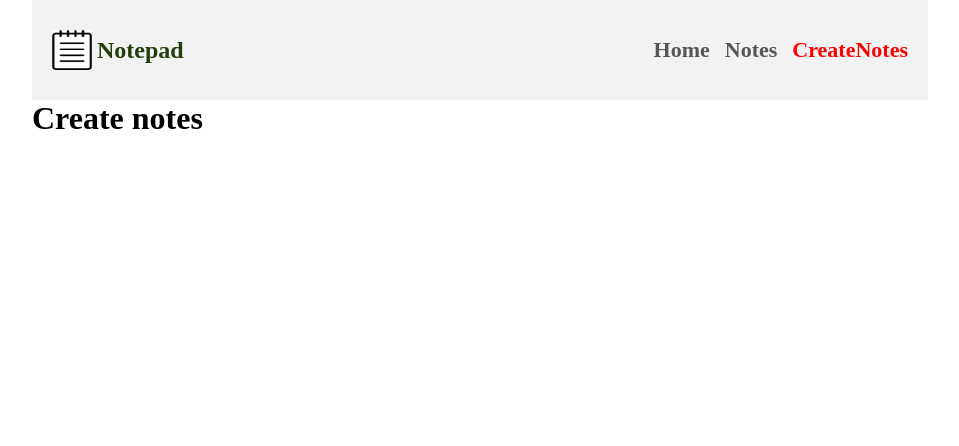
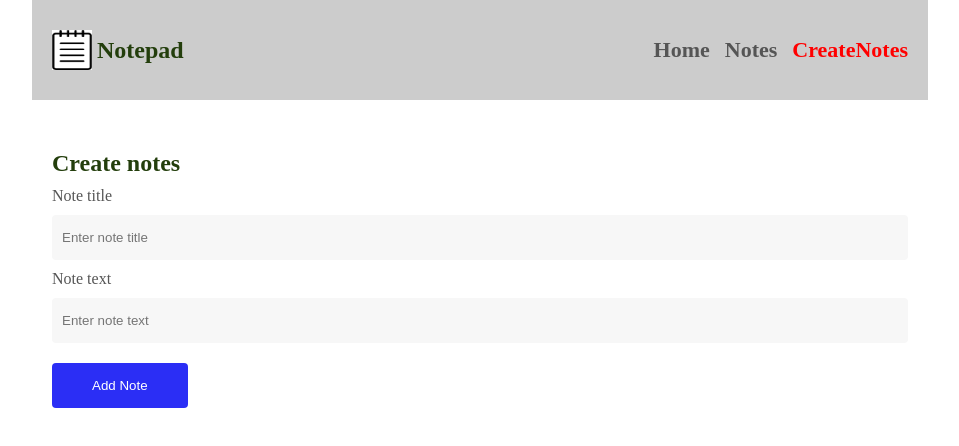
Before and after one commit to michado2019/notepad-app, a React (Create React App) app: page /createNotes in a window 1280 px wide. Shown: the top 446 px of the page, without its empty margins (160-1119 px from the left). Built offline with nearby package versions, Linux system fonts and the light colour scheme.

Commit message:
feat: createNote.jsx content created

```diff
--- a/src/components/Navbar.css
+++ b/src/components/Navbar.css
@@ -5,7 +5,7 @@
 .navbar {
   display: flex;
   align-items: center;
-  background-color: #f2f2f2;
+  background-color: #cccccc;
   padding: 0 20px;
   height: 100px;
 }
--- a/src/components/pages/CreateNotes/CreateNotes.css
+++ b/src/components/pages/CreateNotes/CreateNotes.css
@@ -0,0 +1,36 @@
+.createNotesWrapper {
+  padding: 0 20px;
+  margin: 40px 0;
+}
+.createNotesForm {
+  display: flex;
+  flex-direction: column;
+  align-items: flex-start;
+  justify-content: center;
+  width: 100%;
+}
+.createNotesTitle {
+  color: #233e0c;
+  margin-top: 10px;
+}
+.createNotesLabel {
+  color: #555555;
+  margin: 10px 0;
+}
+.createNotesInput {
+  width: 100%;
+  padding: 15px 10px;
+  border-radius: 4px;
+  outline: none;
+  border: 0;
+  background-color: #f7f7f7;
+}
+.createNotesBtn {
+  background-color: #2b2ef5;
+  padding: 15px 40px;
+  color: #ffffff;
+  border: 0;
+  border-radius: 4px;
+  margin: 20px 0;
+  cursor: pointer;
+}
--- a/src/components/pages/CreateNotes/CreateNotes.jsx
+++ b/src/components/pages/CreateNotes/CreateNotes.jsx
@@ -3,8 +3,15 @@ import './CreateNotes.css'
 
 const CreateNotes = () => {
   return (
-    <div className='createNotes'>
-        <h1>Create notes</h1>
+    <div className='createNotesWrapper'>
+        <form className='createNotesForm'>
+            <h2 className='createNotesTitle'>Create notes</h2>
+            <label className='createNotesLabel'>Note title</label>
+            <input type='text' className='createNotesInput' placeholder='Enter note title'/>
+            <label className='createNotesLabel'>Note text</label>
+            <input type='text' className='createNotesInput' placeholder='Enter note text'/>
+            <button className='createNotesBtn'>Add Note</button>
+        </form>
     </div>
   )
 }
```
